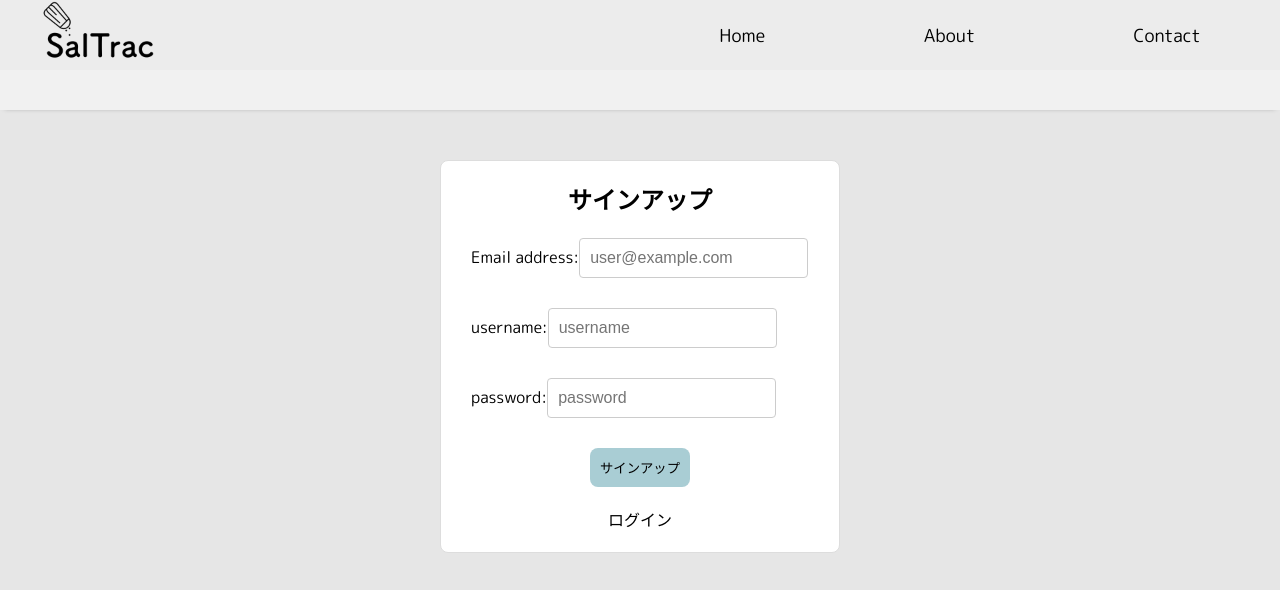
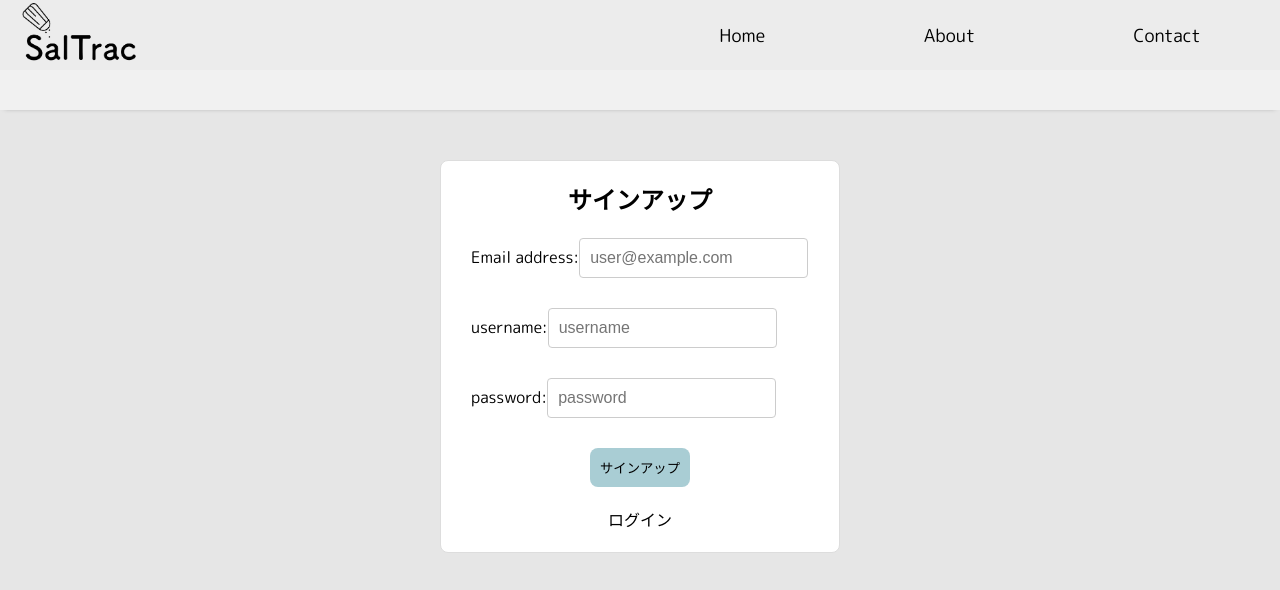
Before and after one commit to Dreams20250215/SalTrac, a Next.js app in the folder client/: page /signup in a window 1280 px wide. Shown: the top 590 px of the page. Built offline with nearby package versions, Linux system fonts and the light colour scheme; no server answers.

Commit message:
ロゴ画像を更新

```diff
--- a/client/src/app/components/elements/Subtitle.module.css
+++ b/client/src/app/components/elements/Subtitle.module.css
@@ -1,3 +1,7 @@
 .container {
     margin: 20px 0 10px 10%;
 }
+
+.title {
+    font-size: 400;
+}
--- a/client/src/app/components/elements/Subtitle.tsx
+++ b/client/src/app/components/elements/Subtitle.tsx
@@ -9,7 +9,7 @@ export default function Subtitle(props: Subtitle) {
 
     return (
         <div className={styles.container}>
-            <h2 className={styles.subtitle}>{label}</h2>
+            <h2 className={styles.title}>{label}</h2>
         </div>
     );
 }
--- a/client/src/app/layout.module.css
+++ b/client/src/app/layout.module.css
@@ -12,8 +12,8 @@
 }
 
 .headerLogo {
-  width: 100%;
-  margin-top: 30px;
+  margin-left: 20px;
+  width: 60%;
 }
 
 .nav {
--- a/client/src/app/profile/page.tsx
+++ b/client/src/app/profile/page.tsx
@@ -11,7 +11,7 @@ export default function Profile() {
 
     useEffect(() => {
         const getProfile = async () => {
-            const data = await getProfile();
+            const data = await profileData();
             setProfile(data);
             setLoading(false);
         };
```
Also changed, not shown: client/public/SalTrac-logo.png.
